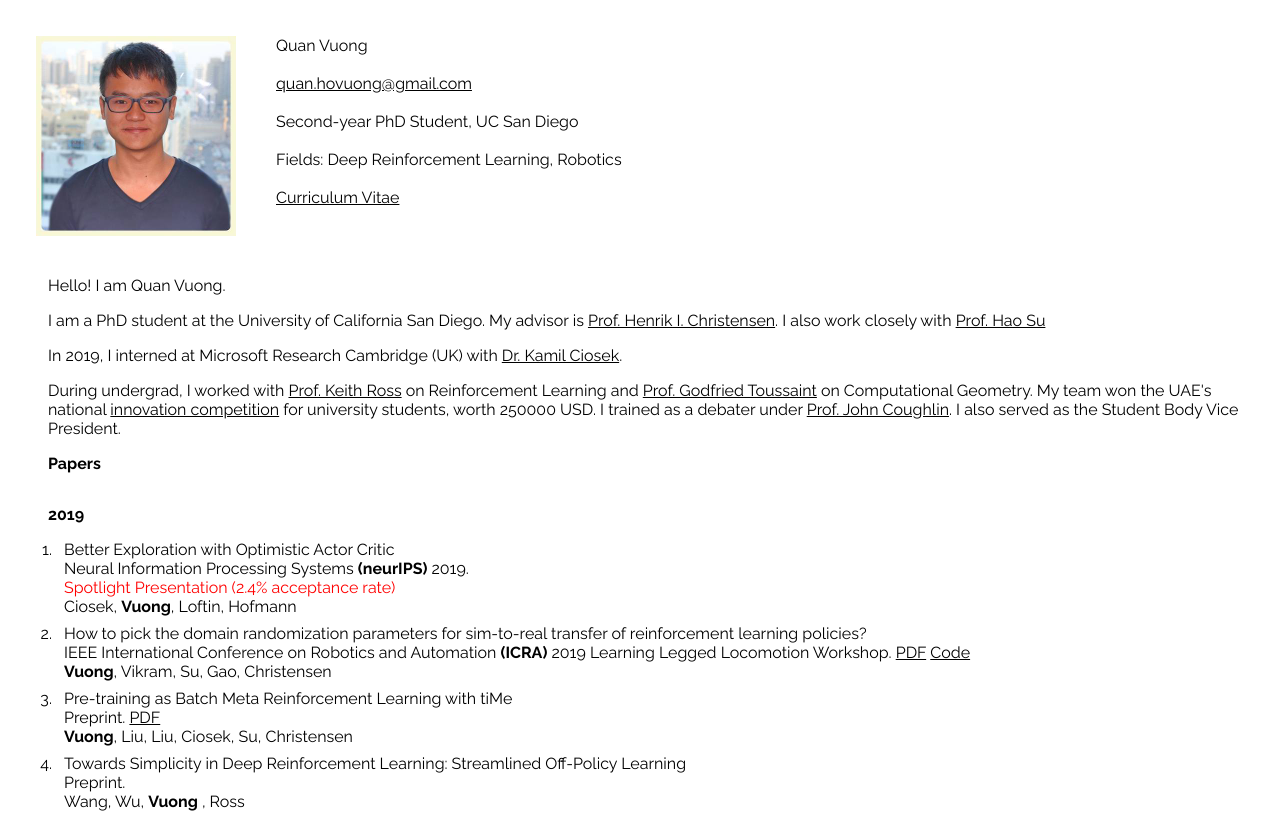
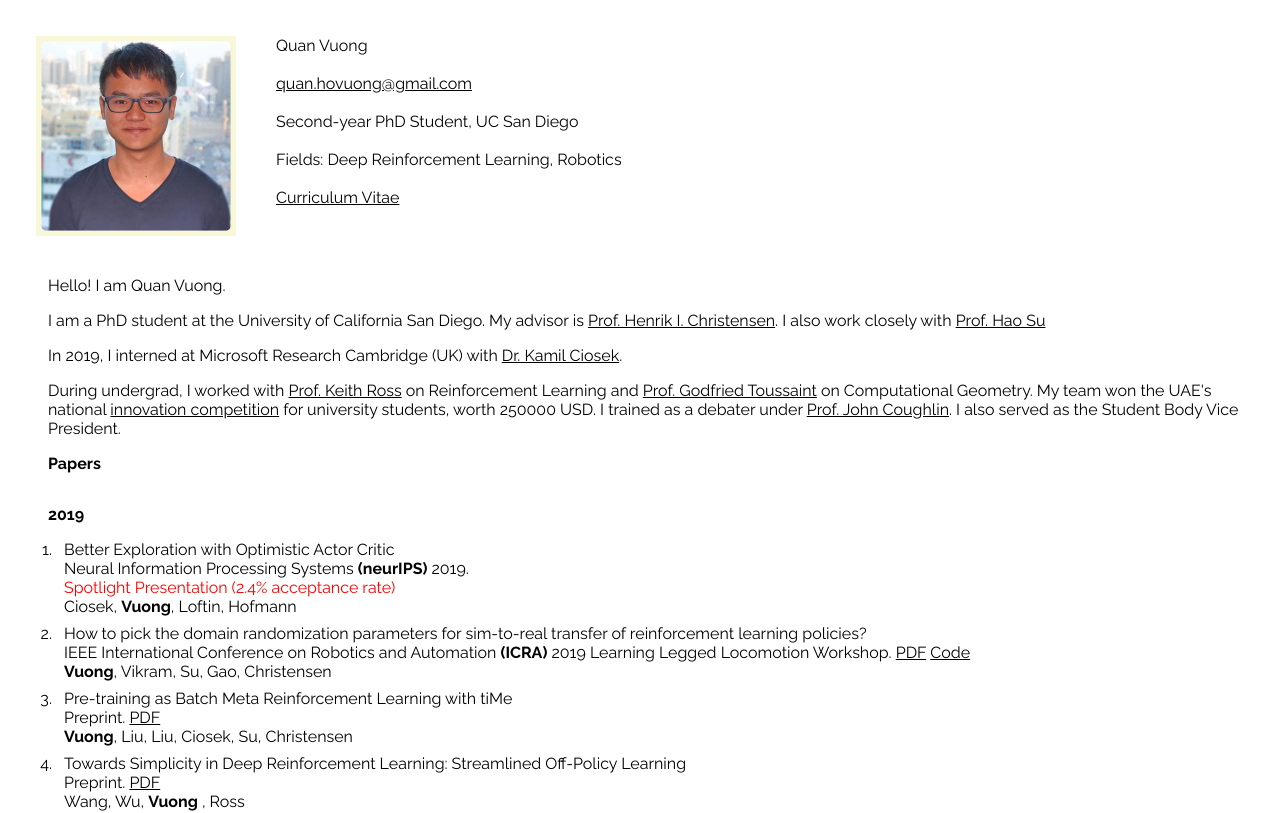
Before and after one commit to quanvuong/quanvuong.github.io, a React (Create React App) app: page / in a window 1280 px wide. Shown: the top 813 px of the page. Built offline with nearby package versions, Linux system fonts and the light colour scheme.

Commit message:
add pdf for sop

```diff
--- a/src/Papers.js
+++ b/src/Papers.js
@@ -44,7 +44,7 @@ class Papers extends Component {
             <li>
               <div className="OnePaper">
                 <div>Towards Simplicity in Deep Reinforcement Learning: Streamlined Off-Policy Learning</div>
-                <div>Preprint. </div>
+                <div>Preprint. <a href="https://arxiv.org/abs/1910.02208">PDF</a> </div>
                 <div> Wang, Wu, <strong>Vuong</strong> , Ross </div>
               </div>
             </li>
```
